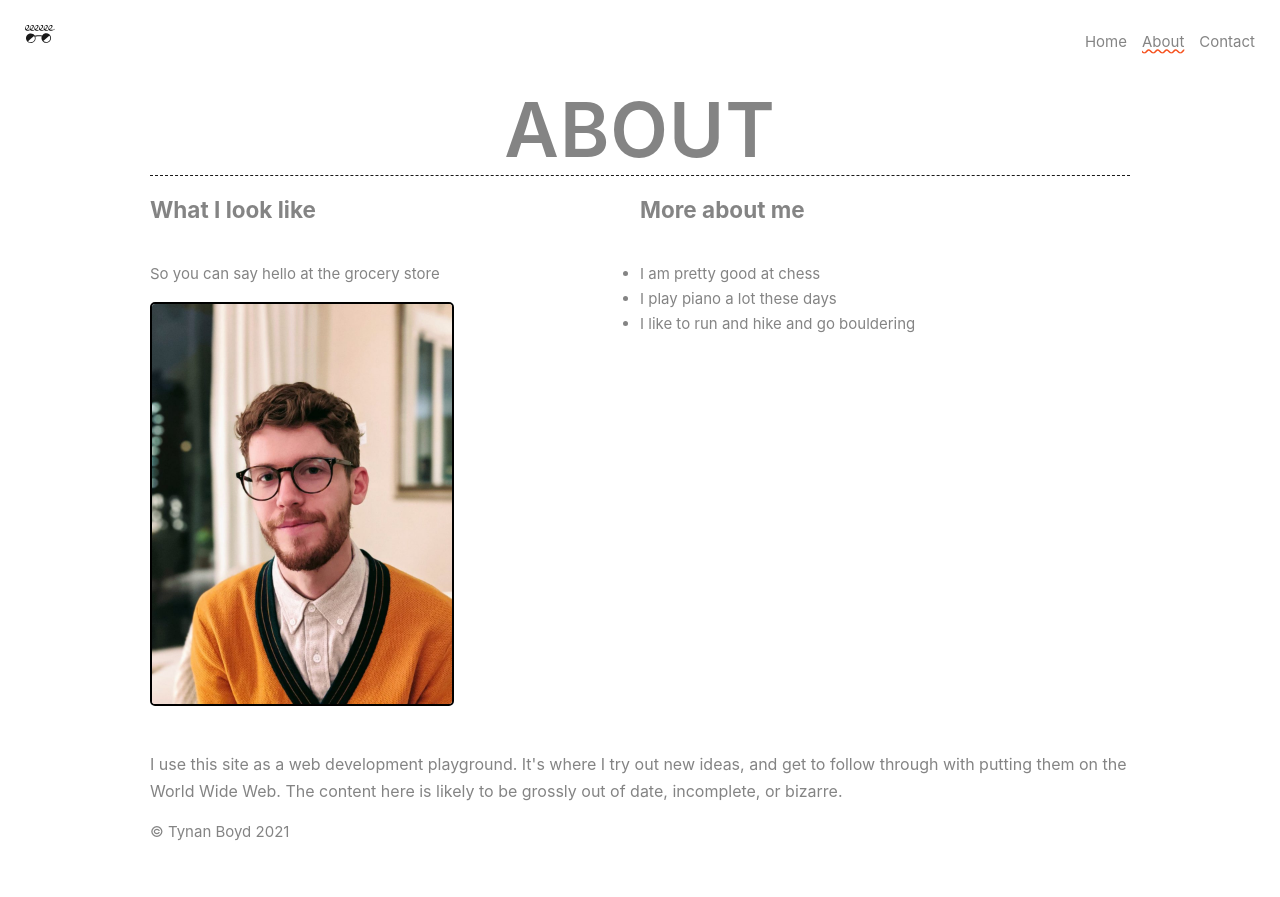
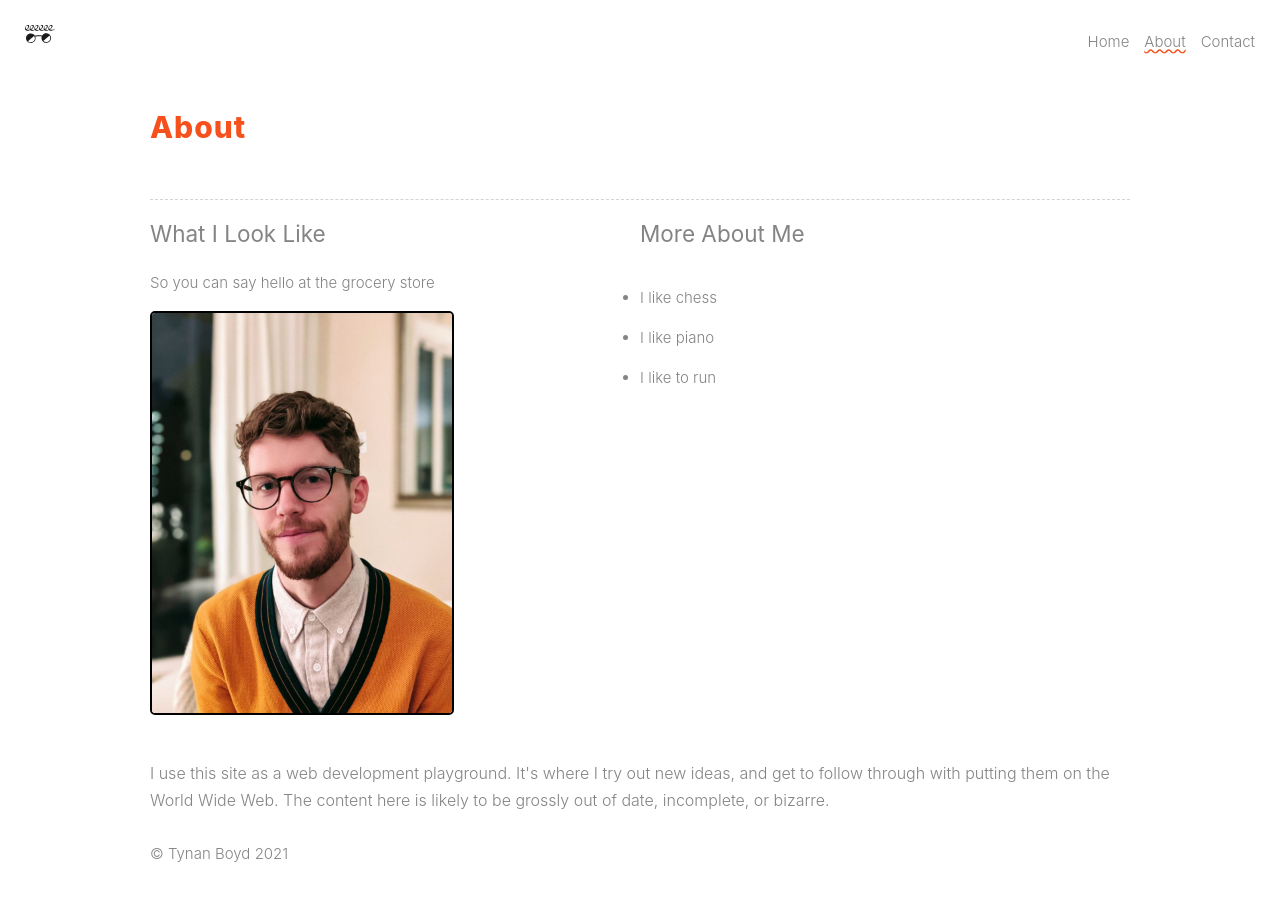
Before and after one commit to tynanboyd/tynanboyd-tynanboyd-com-gatsby, a Gatsby site: page /about in a window 1280 px wide. Before the commit the page ends 875 px from the top, so only its background shows below. Built offline with nearby package versions, Linux system fonts and the light colour scheme; Gatsby itself is replaced by a stand-in of ours.

Commit message:
page title component

```diff
--- a/src/components/Footer.js
+++ b/src/components/Footer.js
@@ -1,20 +1,24 @@
-import React from 'react';
-import styled from 'styled-components';
+import React from "react";
+import styled from "styled-components";
 
 const FooterStyles = styled.footer`
   display: flex;
-  justify-content: center;
 
   .footer-heading {
     display: block;
     font-weight: bold;
+  }
+
+  small {
+    display: block;
+    margin-bottom: 0.25rem;
   }
 `;
 
 export default function Footer() {
   return (
     <>
-      <FooterStyles className="">
+      <FooterStyles>
         <div>
           <small>
             I use this site as a web development playground. It's where I try
@@ -22,6 +26,7 @@ export default function Footer() {
             World Wide Web. The content here is likely to be grossly out of
             date, incomplete, or bizarre.
           </small>
+          <br />
           <p>&copy; Tynan Boyd {new Date().getFullYear()}</p>
         </div>
       </FooterStyles>
--- /dev/null
+++ b/src/components/PageTitle.js
@@ -0,0 +1,13 @@
+import React from "react";
+import styled from "styled-components";
+
+const Title = styled.h1`
+  color: var(--orange);
+  font-size: 2rem;
+  padding-bottom: 4rem;
+  border-bottom: 1px dashed lightgrey;
+`;
+
+export default function PageTitle({ title }) {
+  return <Title>{title}</Title>;
+}
--- a/src/pages/about.js
+++ b/src/pages/about.js
@@ -1,8 +1,9 @@
-import React from 'react';
-import { Link } from 'gatsby';
-import { StaticImage } from 'gatsby-plugin-image';
-import styled from 'styled-components';
-import SEO from '../components/seo';
+import React from "react";
+import { Link } from "gatsby";
+import { StaticImage } from "gatsby-plugin-image";
+import styled from "styled-components";
+import SEO from "../components/seo";
+import PageTitle from "../components/PageTitle";
 
 const Columns = styled.section`
   display: flex;
@@ -43,10 +44,10 @@ export default function AboutPage() {
   return (
     <>
       <SEO title="About" />
-      <h1 className="text-center">About</h1>
+      <PageTitle title="About" />
       <Columns>
         <div className="column">
-          <h2>What I look like</h2>
+          <h2>What I Look Like</h2>
           <p>So you can say hello at the grocery store</p>
           <StaticImage
             className="headshot"
@@ -57,11 +58,11 @@ export default function AboutPage() {
           />
         </div>
         <div className="column">
-          <h2>More about me</h2>
-          <ul>
-            <li>I am pretty good at chess</li>
-            <li>I play piano a lot these days</li>
-            <li>I like to run and hike and go bouldering</li>
+          <h2>More About Me</h2>
+          <ul className="list">
+            <li>I like chess</li>
+            <li>I like piano</li>
+            <li>I like to run</li>
           </ul>
         </div>
       </Columns>
--- a/src/styles/Typography.js
+++ b/src/styles/Typography.js
@@ -1,10 +1,11 @@
-import { createGlobalStyle } from 'styled-components';
+import { createGlobalStyle } from "styled-components";
 
 const Typography = createGlobalStyle`
 	html {
 		font-family: 'Inter', 'Work Sans', 'system-ui', 'Helvetica', sans-serif;
 		color: var(--black);
 		line-height: 1.6666;
+		font-weight: 300;
 	}
 
 	.text-center {
@@ -21,19 +22,17 @@ const Typography = createGlobalStyle`
 	}
 
 	h1 {
-		font-weight: 600;
-		font-size: 3rem;
-		text-transform: uppercase;
+		font-weight: 800;
 		letter-spacing: 1px;
 		margin-bottom: 1rem;
 		padding-bottom: 1rem;
 		line-height: 0.8;
 		margin-top: 0;
-		border-bottom: 1px dashed var(--black);
+		color: var(--orange);
+	}
 
-		@media(min-width: 601px) {
-			font-size: 5rem;
-		}
+	h2 {
+		font-weight: 400;
 	}
 
 
@@ -64,9 +63,12 @@ const Typography = createGlobalStyle`
 
 	}
 
-	.hello {
-		font-size: 1.3333rem;
-		font-weight: 800;
+	ul > li {
+		margin-bottom: 1rem;
+	}
+
+	p {
+		margin-top: 0;
 	}
 `;
 
```
Also changed, not shown: src/pages/contact.js (+6 -5 lines), src/pages/index.js (+11 -10 lines), 1 other file.
